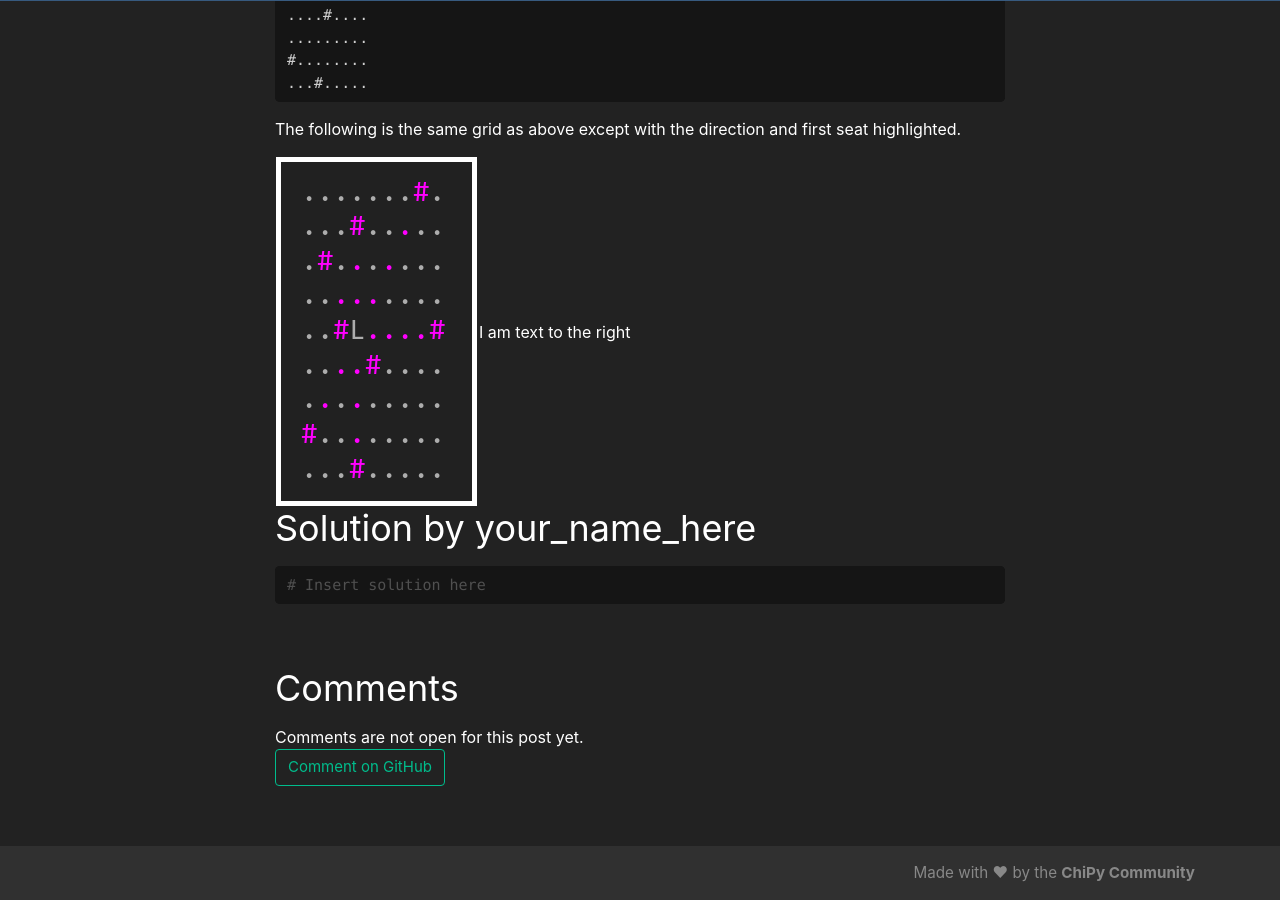
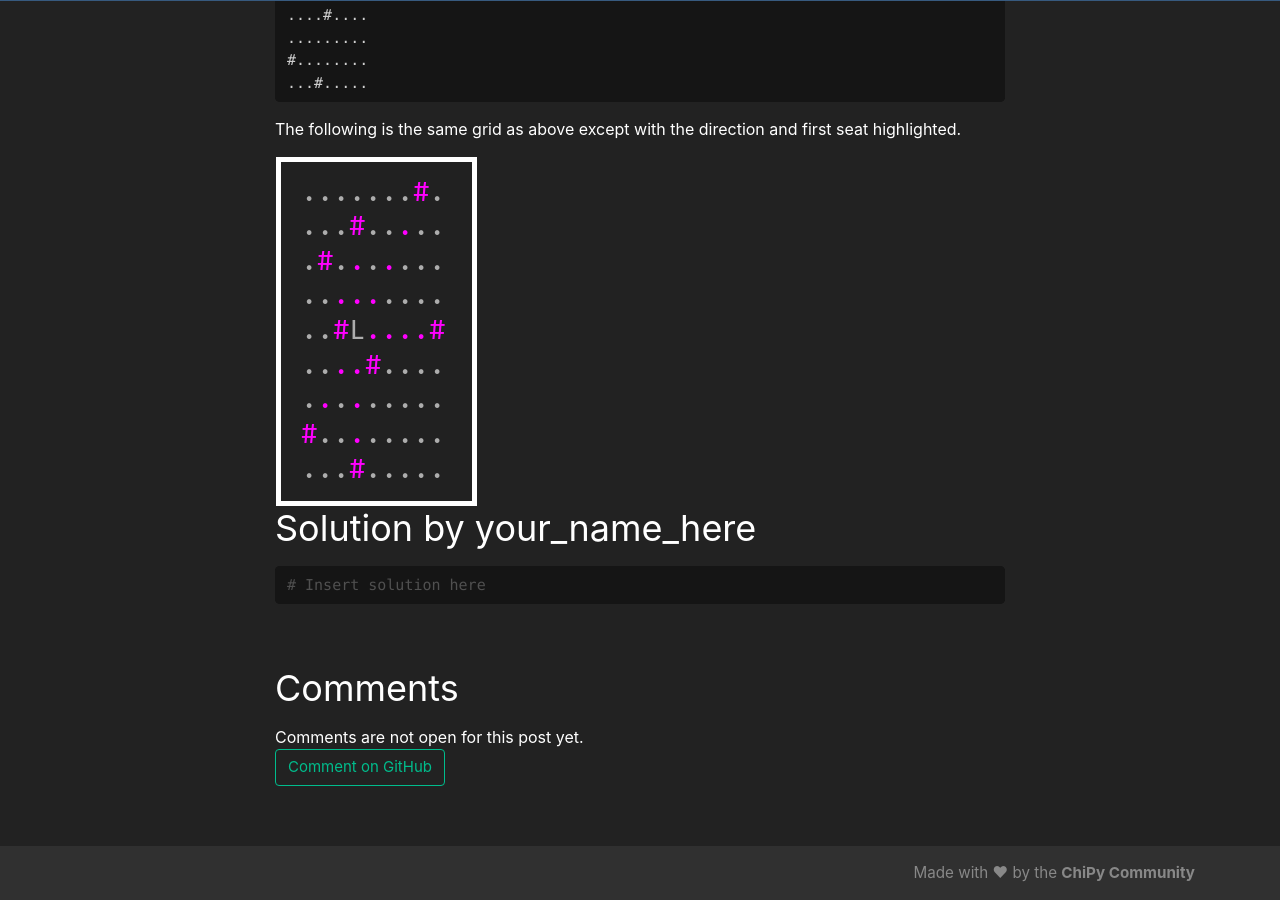
Before and after one commit to chicagopython/algosig, a Jekyll site: the page built from _posts/2021-01-07-seating-system.md, in a window 1280 px wide and 900 px high, scrolled down 1327 px. Built offline with Jekyll 4.4.1, drawn with Linux system fonts in a browser that asks for light colours; nearby versions of some CDN libraries; our own code applies the rules of GitHub Pages for plain Markdown files.

Commit message:
Update 2021-01-07-seating-system.md

```diff
--- a/_posts/2021-01-07-seating-system.md
+++ b/_posts/2021-01-07-seating-system.md
@@ -63,7 +63,7 @@ Now, instead of considering just the eight immediately adjacent seats, consider
 
 The following is the same grid as above except with the direction and first seat highlighted.
 
-| ![]({{ '/assets/img/seats.png' | relative_url }}) | I am text to the right |
+| ![]({{ '/assets/img/seats.png' | relative_url }}) |  |
 
 
 
```
